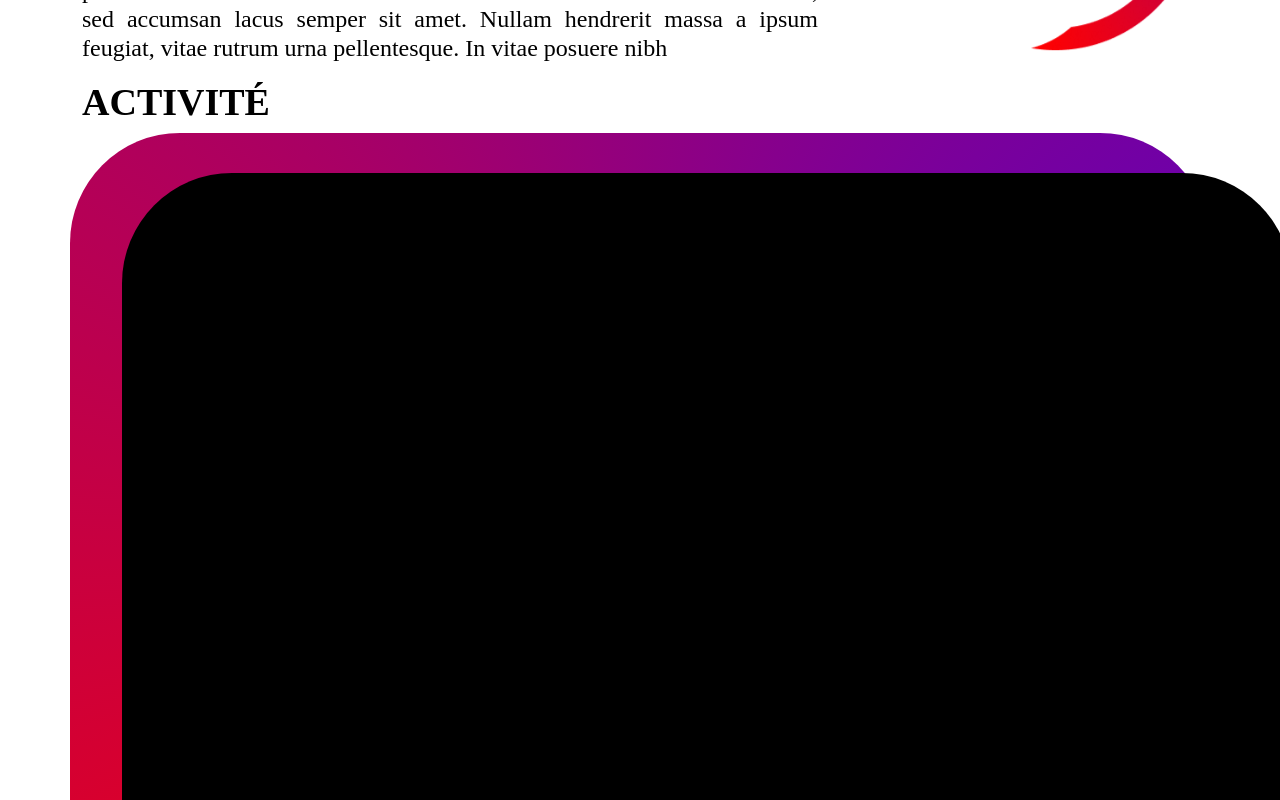
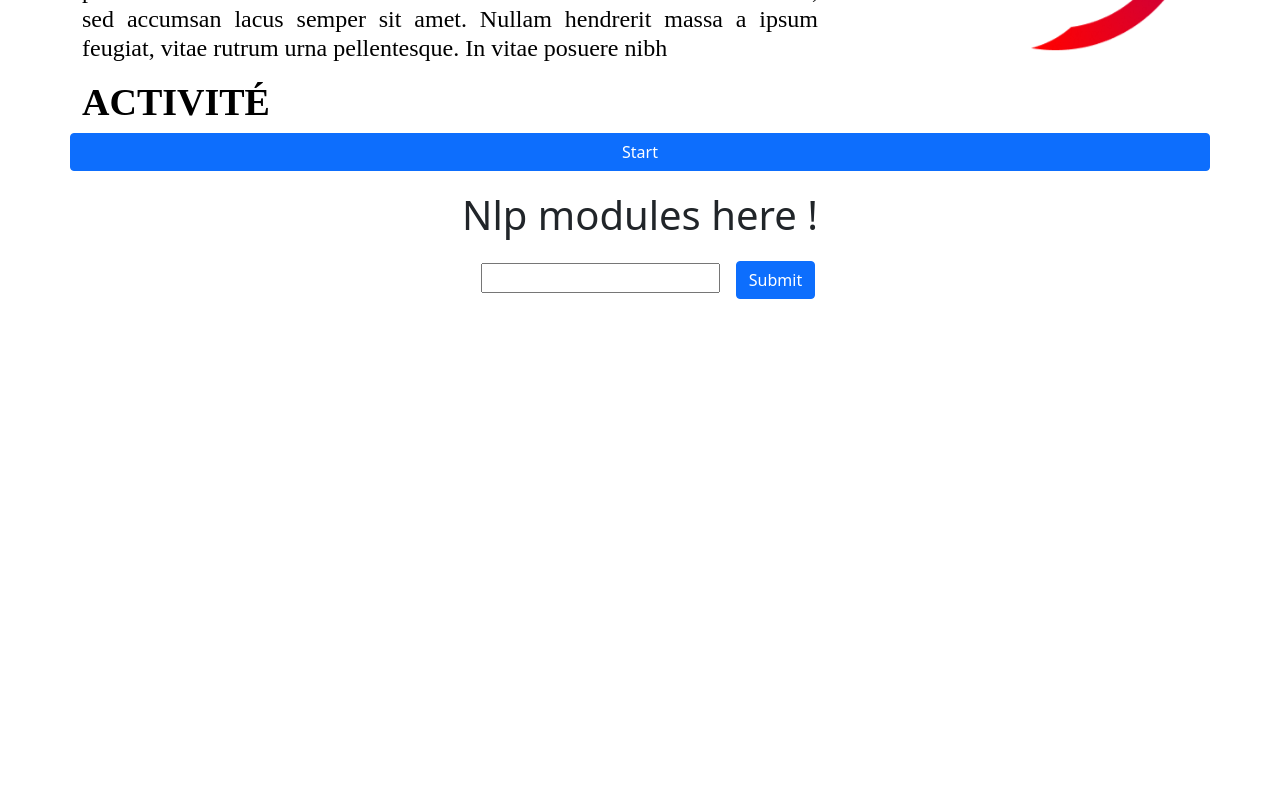
Before and after one commit to Generation-IA/Vulgarization-kit, a React (Create React App) app in the folder kit/: page / in a window 1280 px wide. Shown: the part 2160-2960 px from the top of the page. After the commit the page ends 2469 px from the top, so only its background shows below. Built offline with nearby package versions, Linux system fonts and the light colour scheme.

Commit message:
got rid of black screen

```diff
--- a/kit/src/At1.js
+++ b/kit/src/At1.js
@@ -1,14 +1,9 @@
 import React from "react";
 import p5 from "p5";
-import SketchObj from "./cv/obj_detect.js";
-import SketchPose from "./cv/pose_detect.js";
-import SketchFace from "./cv/face_detect.js";
-import SketchHand from "./cv/hand_detect.js";
 import SentimentModule from "./sentimentModule.js";
 import { Container, Col, Row, Button } from "react-bootstrap";
 import img from "./img/at1.svg";
 import side from "./img/side_logo.png";
-import title from "./img/at1.svg";
 import "./css/At1.css";
 import { Parallax } from "react-scroll-parallax";
 import { ParallaxProvider } from "react-scroll-parallax";
@@ -27,6 +22,8 @@ class At1 extends React.Component {
 
   start = () => {
     this.cvP5 = new p5(this.SentimentModule, this.cvP5.current);
+    // hide button
+    document.querySelector('.nlpstart').style.display = 'none'
   };
 
   sentimentAnalysis = () => {
@@ -78,10 +75,8 @@ class At1 extends React.Component {
           <h2 class="act">Activité</h2>
         </Row>
         <Row>
-          <div class="rect1">
-            <div ref={this.cvP5} class="rect2"></div>
-            <Button onClick={this.start}>Start</Button>
-          </div>
+            <div ref={this.cvP5}></div>
+            <Button onClick={this.start} className='nlpstart'>Start</Button>
         </Row>
         <Row>
           <center>
```
